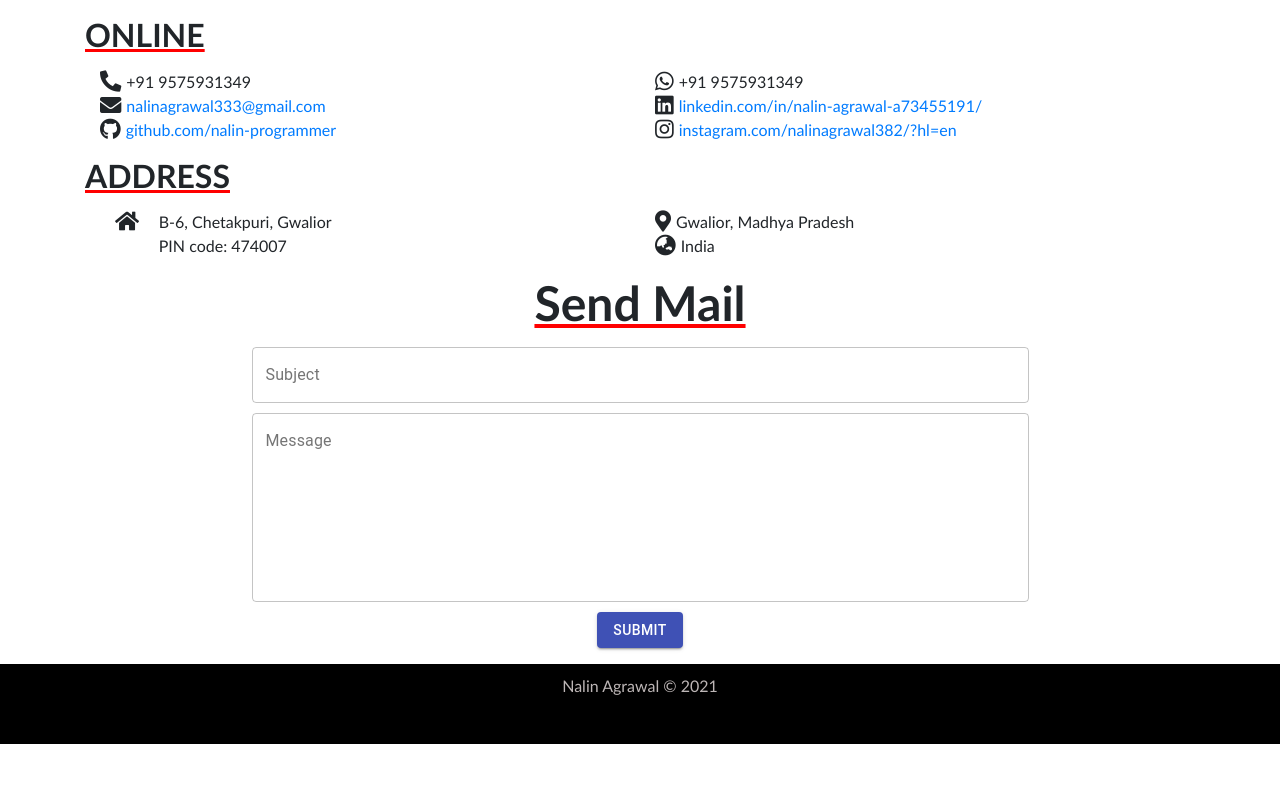
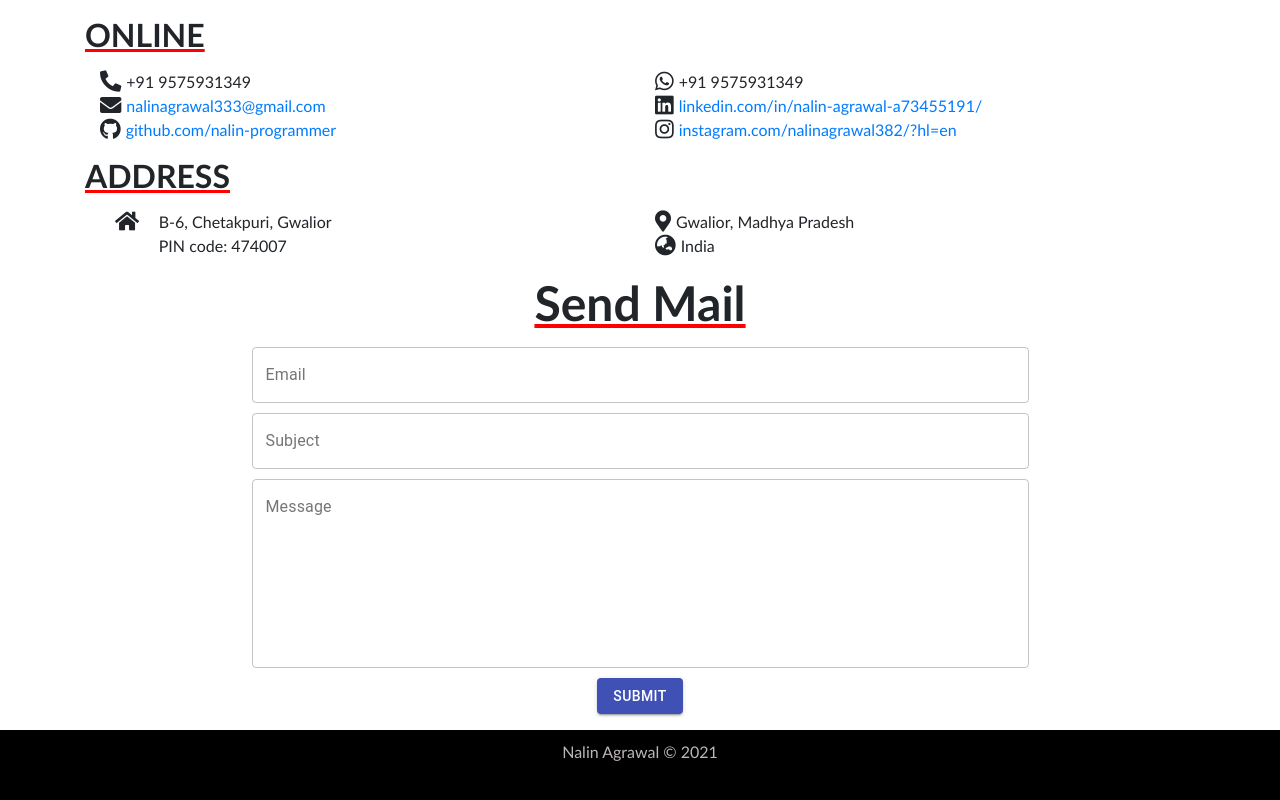
Before and after one commit to nalin-programmer/Portfolio, a React (Create React App) app: page / in a window 1280 px wide. Shown: the part 6292-7092 px from the top of the page. Before the commit the page ends 7036 px from the top, so only its background shows below. Built offline with nearby package versions, Linux system fonts and the light colour scheme; some icons are missing; a web font is replaced by a local one.

Commit message:
email feature updated

```diff
--- a/src/screens/main/sendMail/SendMail.js
+++ b/src/screens/main/sendMail/SendMail.js
@@ -1,4 +1,4 @@
-import React from "react";
+import React, { useRef } from "react";
 import Fade from "react-reveal/Fade";
 import Container from "react-bootstrap/Container";
 import TextField from "@material-ui/core/TextField";
@@ -16,13 +16,15 @@ function Alert(props) {
 export default function SendMail() {
   const [open, setOpen] = React.useState(false);
   const [erroropen, setErroropen] = React.useState(false);
-  function sendEmail(e) {
+  const form = useRef();
+  const sendEmail = (e) => {
     e.preventDefault();
+    console.log(e.target);
     emailjs
       .sendForm(
         process.env.REACT_APP_SERVICE_ID,
         process.env.REACT_APP_TEMPLATE_ID,
-        e.target,
+        form.current,
         process.env.REACT_APP_USER_ID
       )
       .then(
@@ -35,8 +37,7 @@ export default function SendMail() {
           handleErrorClick();
         }
       );
-    e.target.reset();
-  }
+  };
   const handleClick = () => {
     setOpen(true);
   };
@@ -80,7 +81,16 @@ export default function SendMail() {
               Sorry, Something went worng !!!
             </Alert>
           </Snackbar>
-          <form className="feedbackForm" onSubmit={sendEmail}>
+          <form className="feedbackForm" ref={form} onSubmit={sendEmail}>
+            <div className="sendMailInput">
+              <TextField
+                id="outlined-basic"
+                label="Email"
+                variant="outlined"
+                name="from_name"
+                fullWidth
+              />
+            </div>
             <div className="sendMailInput">
               <TextField
                 id="outlined-basic"
```
